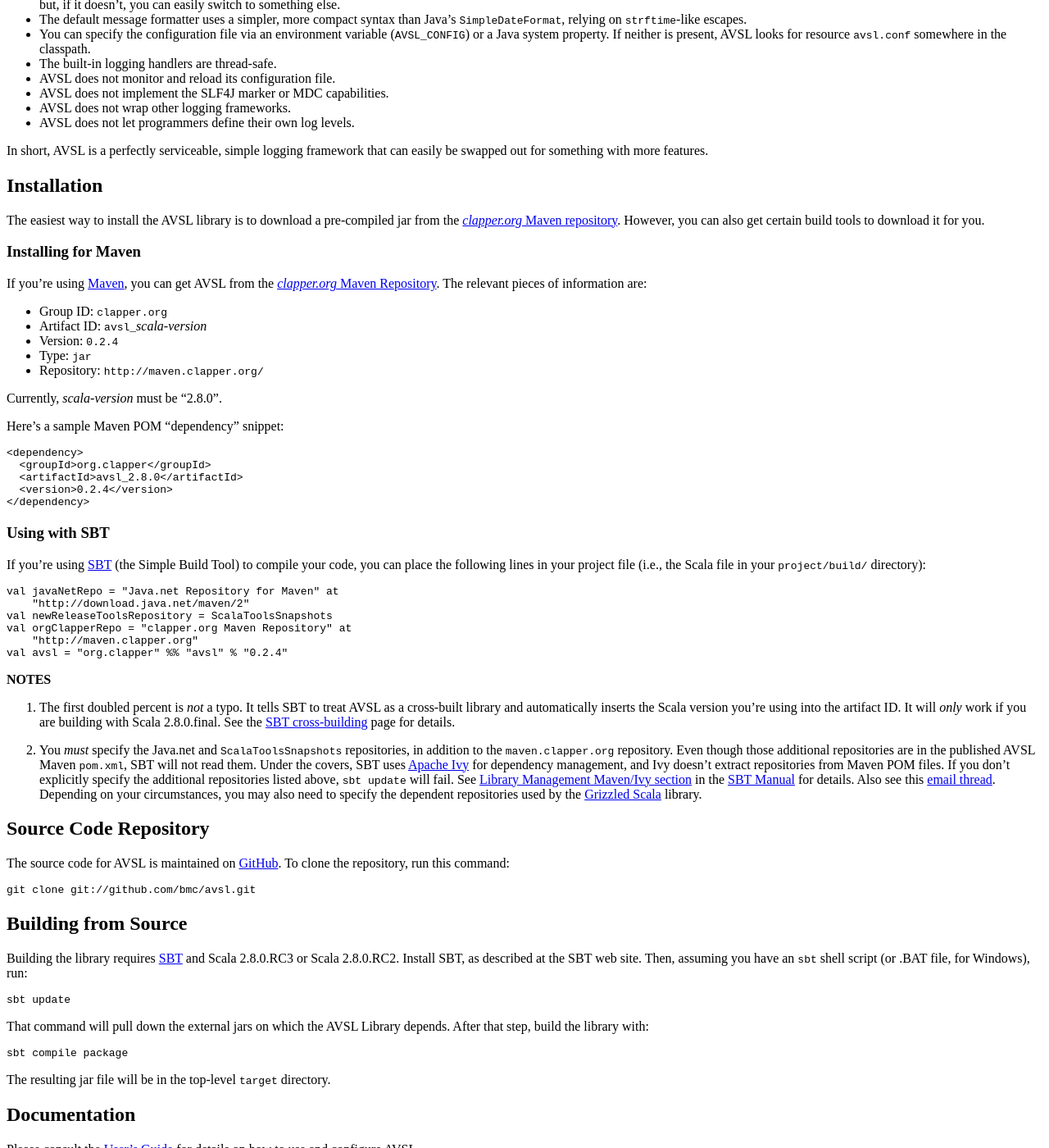
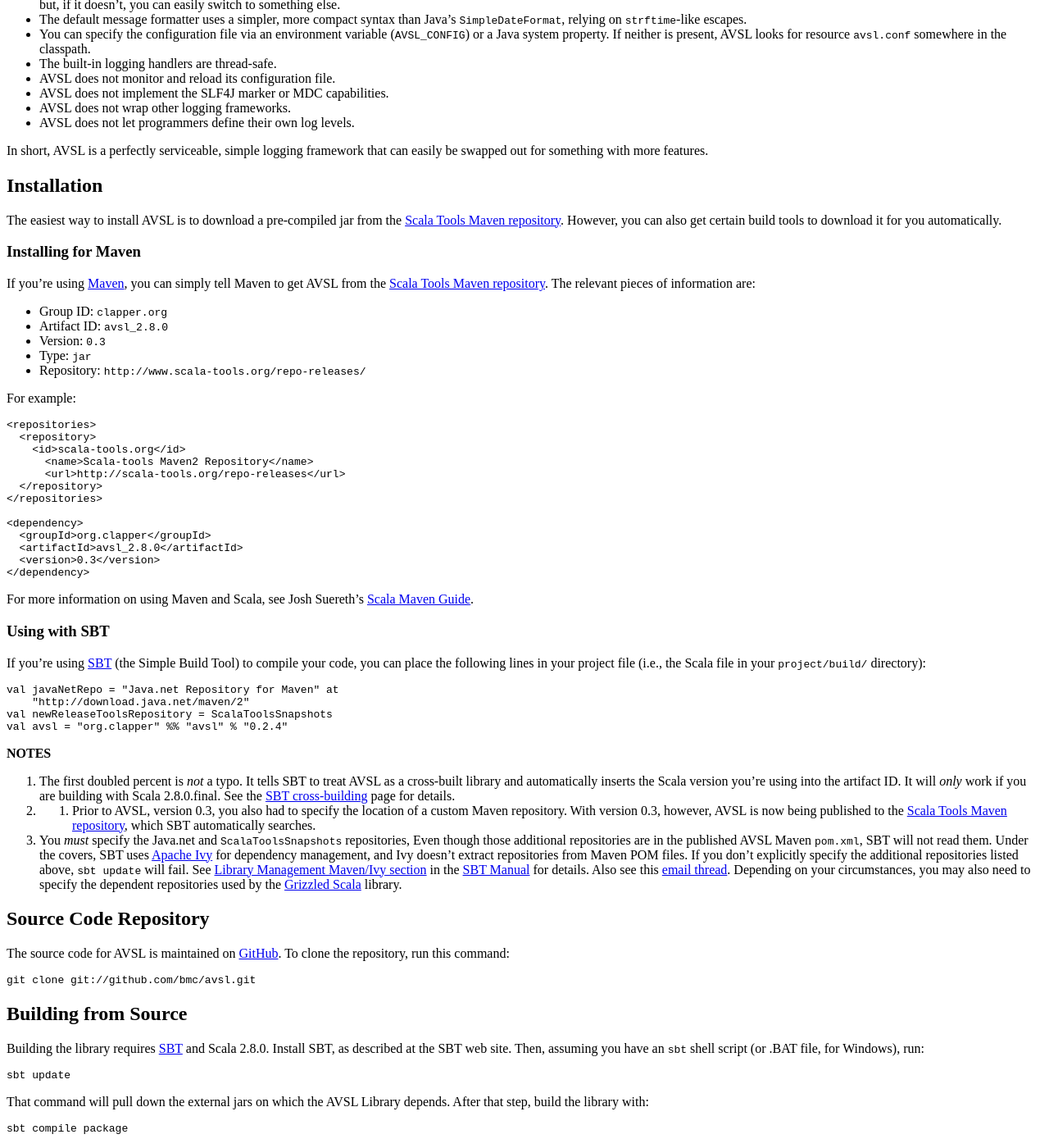
Before and after one commit to bmc/avsl, a Jekyll site: the page built from index.md, in a window 1280 px wide and 1400 px high, scrolled down 399 px. Shown: the whole window at 82% size. Built offline with Jekyll 4.4.1, drawn with Linux system fonts in a browser that asks for light colours; some of the changed text lies outside the part shown.

Commit message:
Updated to 0.3. Adjusted docs to reflect that AVSL is now on scala-tools.org

```diff
--- a/index.md
+++ b/index.md
@@ -43,30 +43,39 @@
 
 ## Installation
 
-The easiest way to install the AVSL library is to download a pre-compiled
-jar from the [*clapper.org* Maven repository][]. However, you can also get
-certain build tools to download it for you.
+The easiest way to install AVSL is to download a pre-compiled jar from the
+[Scala Tools Maven repository][]. However, you can also get certain build
+tools to download it for you automatically.
 
 ### Installing for Maven
 
-If you're using [Maven][], you can get AVSL from the
-[*clapper.org* Maven Repository][]. The relevant pieces of information are:
+If you're using [Maven][], you can simply tell Maven to get AVSL from the
+[Scala Tools Maven repository][]. The relevant pieces of information are:
 
 * Group ID: `clapper.org`
-* Artifact ID: `avsl_`*scala-version*
-* Version: `0.2.4`
+* Artifact ID: `avsl_2.8.0`
+* Version: `0.3`
 * Type: `jar`
-* Repository: `http://maven.clapper.org/`
+* Repository: `http://www.scala-tools.org/repo-releases/`
 
-Currently, *scala-version* must be "2.8.0".
+For example:
 
-Here's a sample Maven POM "dependency" snippet:
+    <repositories>
+      <repository>
+        <id>scala-tools.org</id>
+          <name>Scala-tools Maven2 Repository</name>
+          <url>http://scala-tools.org/repo-releases</url>
+      </repository>
+    </repositories>
 
     <dependency>
       <groupId>org.clapper</groupId>
       <artifactId>avsl_2.8.0</artifactId>
-      <version>0.2.4</version>
+      <version>0.3</version>
     </dependency>
+
+For more information on using Maven and Scala, see Josh Suereth's
+[Scala Maven Guide][].
 
 ### Using with SBT
 
@@ -77,8 +86,6 @@
     val javaNetRepo = "Java.net Repository for Maven" at
         "http://download.java.net/maven/2"
     val newReleaseToolsRepository = ScalaToolsSnapshots
-    val orgClapperRepo = "clapper.org Maven Repository" at
-        "http://maven.clapper.org"
     val avsl = "org.clapper" %% "avsl" % "0.2.4"
 
 **NOTES**
@@ -87,18 +94,20 @@
    a cross-built library and automatically inserts the Scala version you're
    using into the artifact ID. It will *only* work if you are building with
    Scala 2.8.0.final. See the [SBT cross-building][] page for details.
-
-2. You *must* specify the Java.net and `ScalaToolsSnapshots` repositories,
-   in addition to the `maven.clapper.org` repository. Even though those
-   additional repositories are in the published AVSL Maven `pom.xml`, SBT
-   will not read them. Under the covers, SBT uses [Apache Ivy][] for
-   dependency management, and Ivy doesn't extract repositories from Maven
-   POM files. If you don't explicitly specify the additional repositories
-   listed above, `sbt update` will fail. See
+2. 2. Prior to AVSL, version 0.3, you also had to specify the location of a
+   custom Maven repository. With version 0.3, however, AVSL is now being
+   published to the [Scala Tools Maven repository][], which SBT
+   automatically searches.
+3. You *must* specify the Java.net and `ScalaToolsSnapshots` repositories,
+   Even though those additional repositories are in the published AVSL
+   Maven `pom.xml`, SBT will not read them. Under the covers, SBT uses
+   [Apache Ivy][] for dependency management, and Ivy doesn't extract
+   repositories from Maven POM files. If you don't explicitly specify the
+   additional repositories listed above, `sbt update` will fail. See
    [Library Management Maven/Ivy section][] in the [SBT Manual][] for
-   details. Also see this [email thread][SBT-repo-email-thread].
-   Depending on your circumstances, you may also need to specify the
-   dependent repositories used by the [Grizzled Scala][] library.
+   details. Also see this [email thread][SBT-repo-email-thread]. Depending
+   on your circumstances, you may also need to specify the dependent
+   repositories used by the [Grizzled Scala][] library.
 
 ## Source Code Repository
 
@@ -109,9 +118,9 @@
 
 ## Building from Source
 
-Building the library requires [SBT][] and Scala 2.8.0.RC3 or Scala 2.8.0.RC2.
-Install SBT, as described at the SBT web site. Then, assuming you have an
-`sbt` shell script (or .BAT file, for Windows), run:
+Building the library requires [SBT][] and Scala 2.8.0. Install SBT, as
+described at the SBT web site. Then, assuming you have an `sbt` shell
+script (or .BAT file, for Windows), run:
 
     sbt update
 
@@ -126,6 +135,10 @@
 
 Please consult the [User's Guide][] for details on how to use and configure
 AVSL.
+
+## Change log
+
+The change log for all releases is [here][changelog].
 
 ## Author
 
@@ -152,7 +165,6 @@
 [Grizzled-SLF4J]: http://bmc.github.com/grizzled-slf4j/
 [GitHub]: http://github.com/bmc/
 [downloads area]: http://github.com/bmc/avsl/downloads
-[*clapper.org* Maven repository]: http://maven.clapper.org/org/clapper/
 [Maven]: http://maven.apache.org/
 [bmc@clapper.org]: mailto:bmc@clapper.org
 [Scala]: http://www.scala-lang.org/
@@ -171,3 +183,6 @@
 [Library Management Maven/Ivy section]: http://code.google.com/p/simple-build-tool/wiki/LibraryManagement#Maven/Ivy
 [SBT Manual]: http://code.google.com/p/simple-build-tool/wiki/DocumentationHome
 [SBT-repo-email-thread]: http://groups.google.com/group/simple-build-tool/browse_thread/thread/470bba921252a167
+[Scala Tools Maven repository]: http://www.scala-tools.org/repo-releases/
+[Scala Maven Guide]: http://www.scala-lang.org/node/345
+[changelog]: CHANGELOG.html
```
Also changed, not shown: CHANGELOG.md (added).
